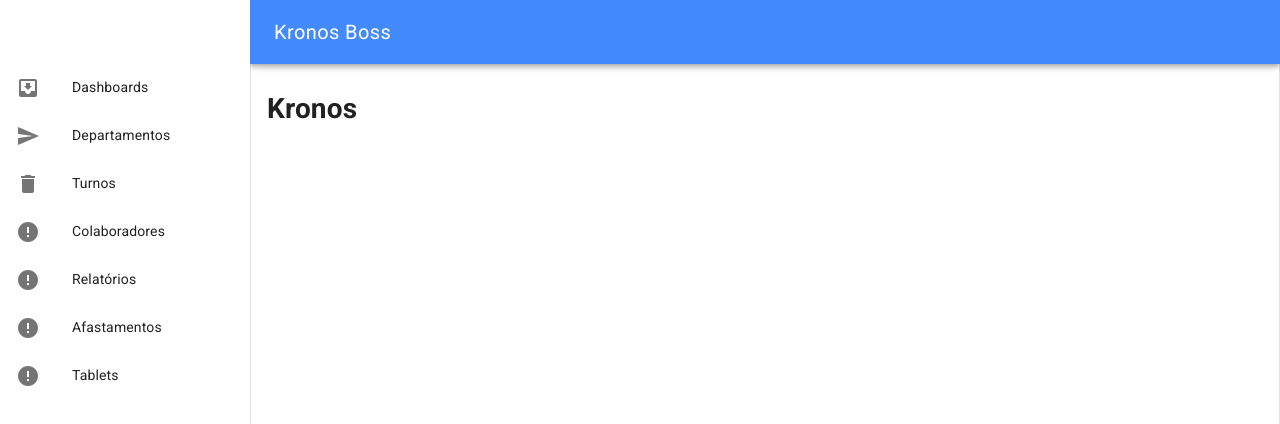
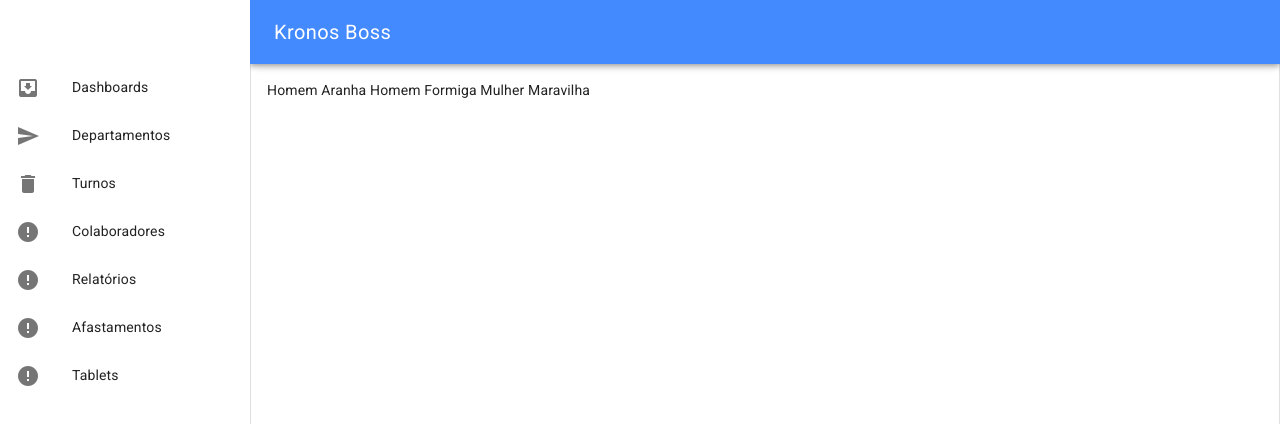
Before and after one commit to RichardBezerra/kronos-boss-ui, a Vue app: page /#/ in a window 1280 px wide. Shown: the top 424 px of the page. Built offline with nearby package versions, Linux system fonts and the light colour scheme.

Commit message:
Fixing broken test in ListaColaboradores component

```diff
--- a/src/components/ListaColaboradores.vue
+++ b/src/components/ListaColaboradores.vue
@@ -1,6 +1,6 @@
 <template>
     <div>
-        <span v-for="item in colabs" :key="item.id">
+        <span v-for="item in colaboradoresAtivos" :key="item.id">
             {{ item.nome }}
         </span>
     </div>
@@ -13,7 +13,7 @@ export default {
   name: 'ListaColaboradores',
 
   computed: {
-    ...mapGetters(['colabs'])
+    ...mapGetters(['colaboradoresAtivos'])
   }
 }
 </script>
--- a/src/views/Home.vue
+++ b/src/views/Home.vue
@@ -1,17 +1,16 @@
 <template>
   <div class="home">
-    <HelloWorld msg="Kronos"/>
+    <ListaColaboradores />
   </div>
 </template>
 
 <script>
-// @ is an alias to /src
-import HelloWorld from '@/components/HelloWorld.vue'
+import ListaColaboradores from '@/components/ListaColaboradores.vue'
 
 export default {
   name: 'home',
   components: {
-    HelloWorld
+    ListaColaboradores
   }
 }
 </script>
```
Also changed, not shown: src/components/HelloWorld.vue (line endings or trailing spaces), 1 other file (tests, documents, lock files or other folders).
